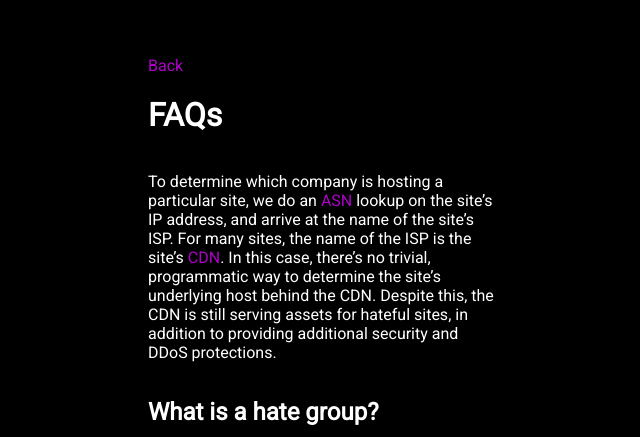
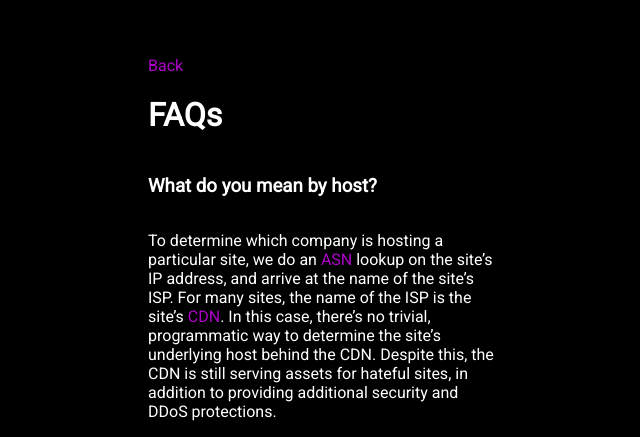
Before and after one commit to frewsxcv/who-hosts-hate, a Python web app: template templates/faqs.html.j2 in a window 1280 px wide. Shown: the top 437 px of the page, without its empty margins (316-956 px from the left). Run offline with Jinja, Linux system fonts and the light colour scheme; the template is opened without the code that fills it, so the values that code supplies are empty.

Commit message:
restore heading that was lost

```diff
--- a/faqs.html
+++ b/faqs.html
@@ -67,6 +67,8 @@
 
 <h1>FAQs</h1>
 
+<h3 id=host>What do you mean by host?</h2>
+
 <p>To determine which company is hosting a particular site, we do an <a href="https://en.wikipedia.org/wiki/Autonomous_system_(Internet)">ASN</a> lookup on the site’s IP address, and arrive at the name of the site’s ISP. For many sites, the name of the ISP is the site’s <a href="https://en.wikipedia.org/wiki/Content_delivery_network">CDN</a>. In this case, there’s no trivial, programmatic way to determine the site’s underlying host behind the CDN. Despite this, the CDN is still serving assets for hateful sites, in addition to providing additional security and DDoS protections.</p>
 
 <h2 id=classify>What is a hate group?</h2>
--- a/templates/faqs.html.j2
+++ b/templates/faqs.html.j2
@@ -4,6 +4,8 @@
 <a href="index.html">Back</a>
 
 <h1>FAQs</h1>
+
+<h3 id=host>What do you mean by host?</h2>
 
 <p>To determine which company is hosting a particular site, we do an <a href="https://en.wikipedia.org/wiki/Autonomous_system_(Internet)">ASN</a> lookup on the site’s IP address, and arrive at the name of the site’s ISP. For many sites, the name of the ISP is the site’s <a href="https://en.wikipedia.org/wiki/Content_delivery_network">CDN</a>. In this case, there’s no trivial, programmatic way to determine the site’s underlying host behind the CDN. Despite this, the CDN is still serving assets for hateful sites, in addition to providing additional security and DDoS protections.</p>
 
```
